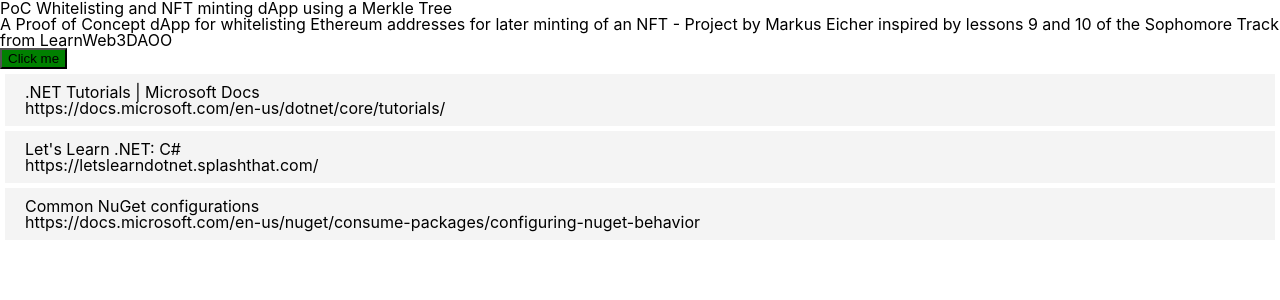
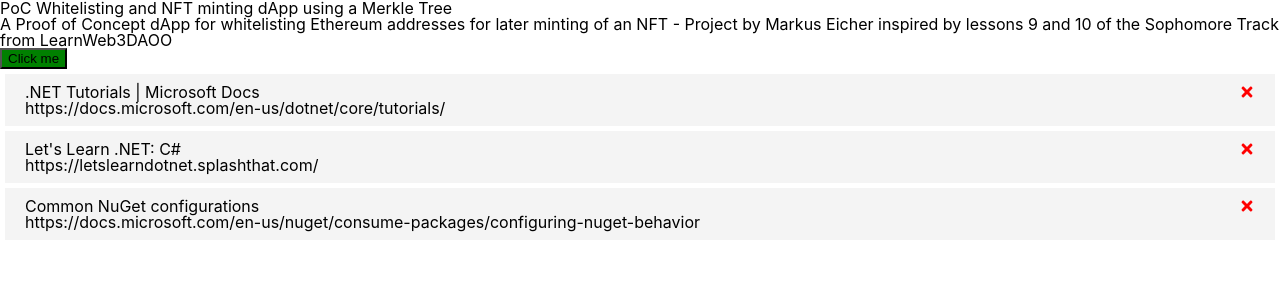
Before and after one commit to MarkusEicher/NFT-minter, a React (Create React App) app: page / in a window 1280 px wide. Shown: the top 300 px of the page. Built offline with nearby package versions, Linux system fonts and the light colour scheme.

Commit message:
Add react-icons and updates to the UI

```diff
--- a/package.json
+++ b/package.json
@@ -8,6 +8,7 @@
     "@testing-library/user-event": "^13.5.0",
     "react": "^18.2.0",
     "react-dom": "^18.2.0",
+    "react-icons": "^4.8.0",
     "react-scripts": "5.0.1",
     "web-vitals": "^2.1.4"
   },
--- a/src/App.js
+++ b/src/App.js
@@ -44,6 +44,11 @@ const App = () => {
     }
 ])
 
+// Delete an entry from the UI out of the favorites array
+const deleteFavorite = (id) => {
+  setFavorites(favorites.filter(favorite => favorite.id !== id))
+}
+
   // const name = "Markus Eicher";
   // const ternary1 = false;
 
@@ -52,7 +57,7 @@ const App = () => {
 
       <Header h1title='PoC Whitelisting and NFT minting dApp using a Merkle Tree' h2description = 'A Proof of Concept dApp for whitelisting Ethereum addresses for later minting of an NFT - Project by Markus Eicher inspired by lessons 9 and 10 of the Sophomore Track from LearnWeb3DAOO'/>
       {/* <h1>This is the h1 text from the div with className "container" defined in the App.js</h1> */}
-      <Favs favorites={favorites}/>
+      {favorites.length > 0 ? (<Favs favorites={favorites} onDelete={deleteFavorite}/>) : ('No Favorites to show')}
       {/* <p>My name {name} is inserted here from the const name</p> */}
       {/* <p>This is an example of a ternary operator defined as const x it shows yes or no. It's currently set to {ternary1 ? 'Yes' : 'No'}</p> */}
 
--- a/src/components/Fav.js
+++ b/src/components/Fav.js
@@ -1,7 +1,9 @@
-const Fav = ({ favorite }) => {
+import { FaTimes } from 'react-icons/fa';
+
+const Fav = ({ favorite, onDelete }) => {
   return (
     <div className="fav">
-        <h3>{favorite.title}</h3>
+        <h3>{favorite.title} <FaTimes style={{color: 'red', cursor: 'pointer'}} onClick={() => onDelete(favorite.id)} /></h3>
         <p>{favorite.uri}</p>
     </div>
   )
--- a/src/components/Favs.js
+++ b/src/components/Favs.js
@@ -1,11 +1,11 @@
 import Fav from './Fav'
 
-const Favs = ({ favorites }) => {
+const Favs = ({ favorites, onDelete }) => {
 
   return (
     <>
       {favorites.map((favorite) => (
-        <Fav key={favorite.id} favorite={favorite}/>
+        <Fav key={favorite.id} favorite={favorite} onDelete={onDelete}/>
       ))}
     </>
   )
```
Also changed, not shown: 1 other file (tests, documents, lock files or other folders).
